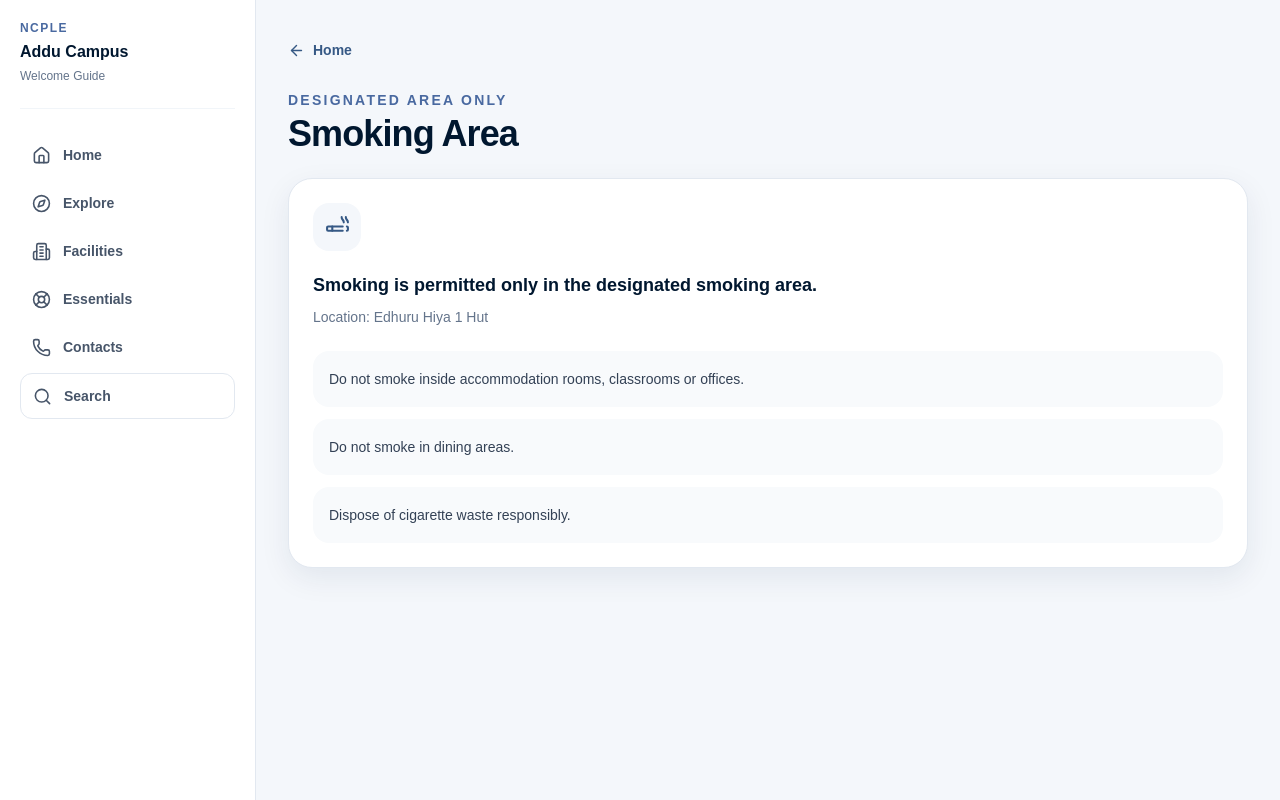
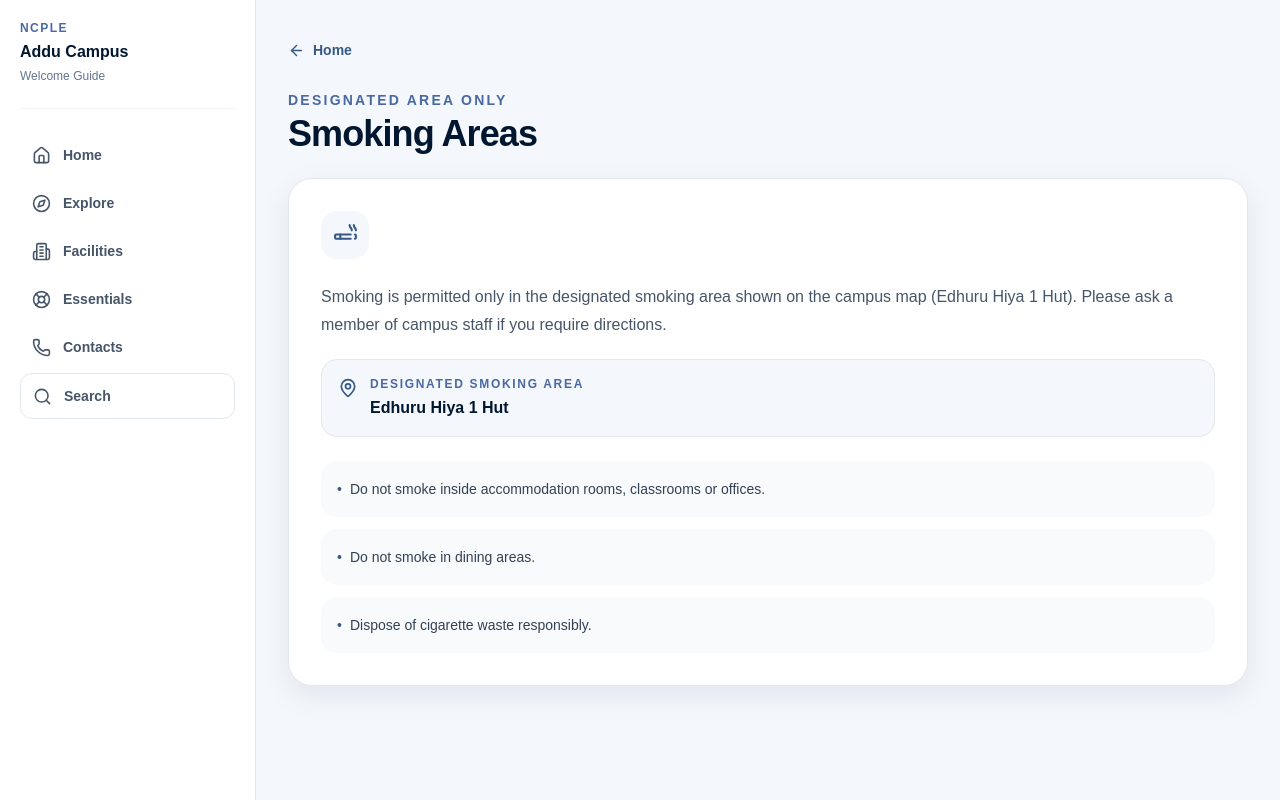
Before and after one commit to fathimathasmaa-sudo/ncple-addu-campus-guide, a Next.js app: page /smoking in a window 1280 px wide. Built offline with nearby package versions, Linux system fonts and the light colour scheme.

Commit message:
content: complete smoking area guidance

```diff
--- a/app/smoking/page.tsx
+++ b/app/smoking/page.tsx
@@ -1,2 +1,32 @@
-import {Cigarette} from "lucide-react";import {PageShell} from "@/components/PageShell";import {guide} from "@/data/campusGuide";
-export default function Smoking(){return <PageShell title="Smoking Area" eyebrow="Designated area only"><div className="mt-6 rounded-3xl border border-slate-200 bg-white p-6 shadow-soft"><div className="flex h-12 w-12 items-center justify-center rounded-2xl bg-ncple-50 text-ncple-700"><Cigarette size={25}/></div><p className="mt-5 text-lg font-bold text-ncple-950">{guide.smoking.message}</p><p className="mt-2 text-sm text-slate-500">Location: {guide.smoking.location}</p><ul className="mt-6 space-y-3">{guide.smoking.rules.map(x=><li key={x} className="rounded-2xl bg-slate-50 p-4 text-sm leading-6 text-slate-700">{x}</li>)}</ul></div></PageShell>}
+import { Cigarette, MapPin } from "lucide-react";
+import { PageShell } from "@/components/PageShell";
+import { guide } from "@/data/campusGuide";
+
+export default function Smoking() {
+  return (
+    <PageShell title="Smoking Areas" eyebrow="Designated area only">
+      <div className="mt-6 rounded-3xl border border-slate-200 bg-white p-6 shadow-soft md:p-8">
+        <div className="flex h-12 w-12 items-center justify-center rounded-2xl bg-ncple-50 text-ncple-700">
+          <Cigarette size={25} />
+        </div>
+        <p className="mt-6 text-base leading-7 text-slate-600">
+          Smoking is permitted only in the designated smoking area shown on the campus map ({guide.smoking.location}). Please ask a member of campus staff if you require directions.
+        </p>
+        <div className="mt-5 flex items-start gap-3 rounded-2xl border border-ncple-100 bg-ncple-50 p-4">
+          <MapPin size={20} className="mt-0.5 shrink-0 text-ncple-700" />
+          <div>
+            <p className="text-xs font-bold uppercase tracking-[.14em] text-ncple-500">Designated Smoking Area</p>
+            <p className="mt-1 font-semibold text-ncple-950">{guide.smoking.location}</p>
+          </div>
+        </div>
+        <ul className="mt-6 space-y-3">
+          {guide.smoking.rules.map((item) => (
+            <li key={item} className="rounded-2xl bg-slate-50 p-4 text-sm leading-6 text-slate-700">
+              <span className="mr-2 text-ncple-700">•</span>{item}
+            </li>
+          ))}
+        </ul>
+      </div>
+    </PageShell>
+  );
+}
```
